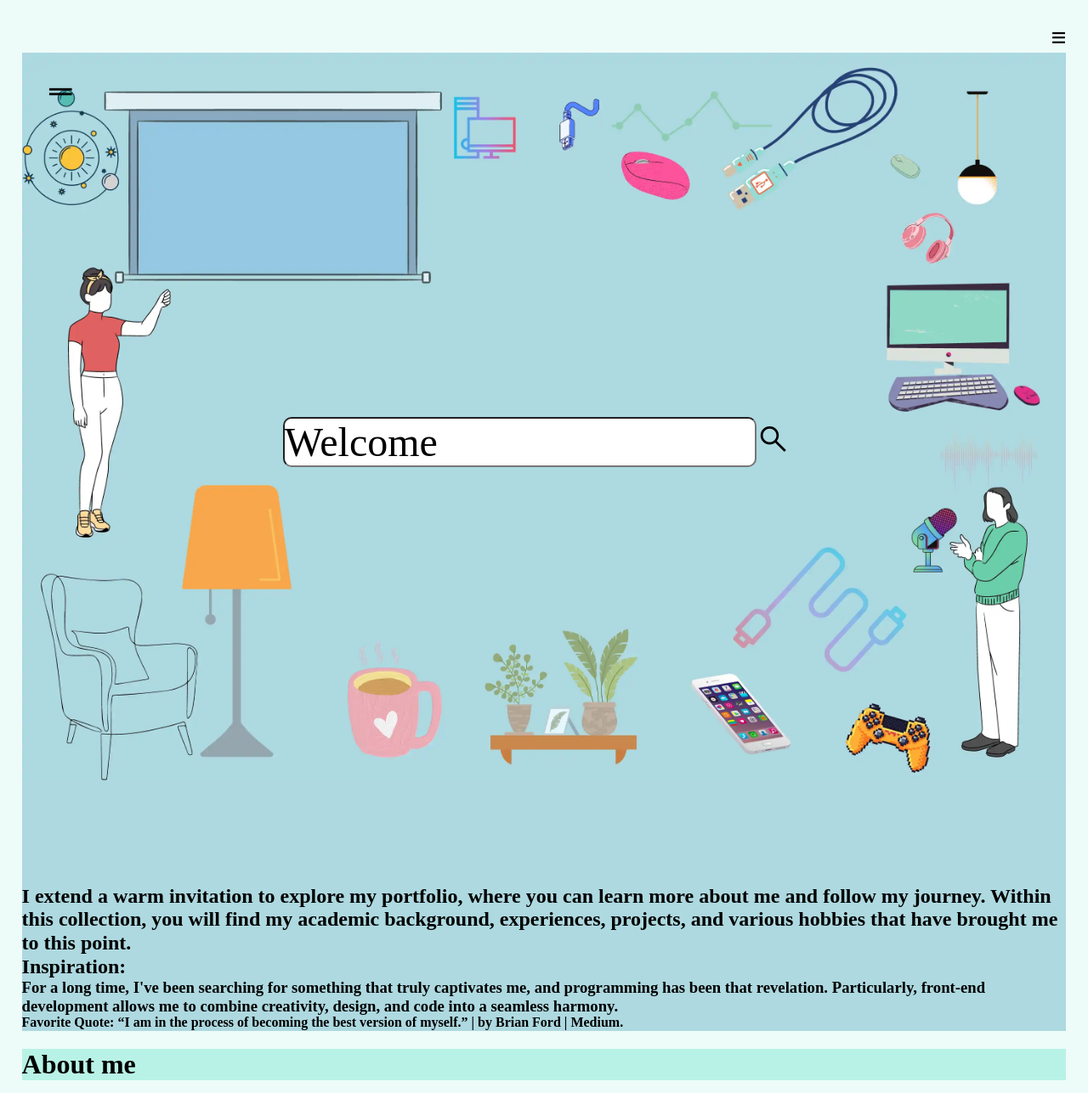
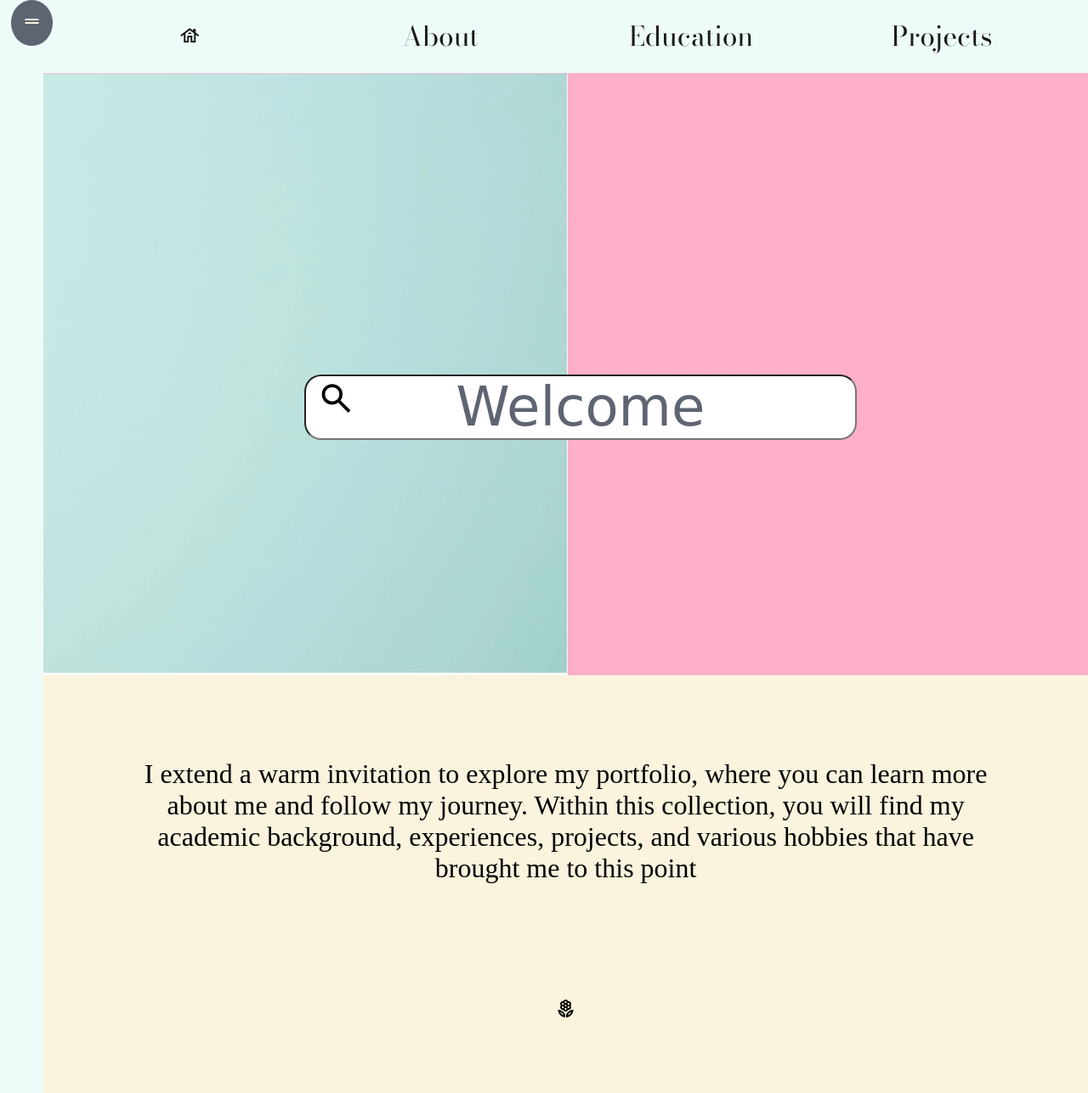
Before and after one commit to NaNajli/Portfolio2024, a plain HTML site: page portfolio/index.html in a window 1280 px wide. Shown: the top 1287 px of the page at 85% size. Drawn offline with nearby package versions, Linux system fonts and the light colour scheme; a web font is replaced by a local one.

Commit message:
portfolio

```diff
--- a/portfolio/index.html
+++ b/portfolio/index.html
@@ -4,41 +4,38 @@
 <head>
     <meta charset="UTF-8">
     <meta name="viewport" content="width=device-width, initial-scale=1.0">
-    <title>My portfolio</title>
+    <title>Nadia Rodriguez</title>
 
     <meta property="og:title" content="Portfolio ">
     <meta property="og:type" content="website">
     <meta property="og:image" content="">
-    <meta property="og:url" content="">
+    <meta property="og:url" content="https://nanajli.github.io/portfolio2024/portfolio/index.html">
 
     <link rel="stylesheet" href="styles/normalize.css">
     <link rel="stylesheet" href="styles/larger.css">
     <link rel="stylesheet" href="styles/base.css">
+    <link rel="icon" href="images/favicon.ico">
+
     <link rel="stylesheet"
         href="https://fonts.googleapis.com/css2?family=Material+Symbols+Outlined:opsz,wght,FILL,GRAD@20..48,100..700,0..1,-50..200">
 
     <meta name="description" content="My personal Portfolio">
     <meta name="author" content="Nadia Rodriguez">
-
-    <link rel="stylesheet" href="styles/base.css">
-    <link rel="stylesheet" href="styles/larger.css">
-    <link rel="icon" href="images/favicon.ico">
 </head>
 
 <body>
     <header>
-        <a id="menu" href="#"></a>
         <a id="menufixed" href="index.html"><span class="material-symbols-outlined">
                 drag_handle
             </span></a>
         <nav>
+            <button id="menu"></button>
             <ul class="navigation">
                 <li><a href="#home">
                         <span class="material-symbols-outlined">
                             house
                         </span></a></li>
-
-                <li><a href="#about">About</a></li>
+                <li><a href="#about" class="active">About </a></li>
                 <li><a href="#education">Education</a></li>
                 <li><a href="#projects">Projects</a></li>
             </ul>
@@ -47,25 +44,35 @@
     <main>
         <section id="home">
             <div id="hero-box">
-                <label><input id="welcome" placeholder="Thanks for coming" value="Welcome"
-                        title="Portfolio Nadia Rodriguez"><span id="search" class="material-symbols-outlined">
-                        search
-                    </span>
+                <div class="input-wrapper"><label>
+                        <input value=" Welcome " class="input" placeholder=" Thanks for coming..." />
+                        <svg xmlns="http://www.w3.org/2000/svg" height="24" class="input-icon" viewBox="0 -960 960 960"
+                            width="24">
+                            <path
+                                d="M784-120 532-372q-30 24-69 38t-83 14q-109 0-184.5-75.5T120-580q0-109 75.5-184.5T380-840q109 0 184.5 75.5T640-580q0 44-14 83t-38 69l252 252-56 56ZM380-400q75 0 127.5-52.5T560-580q0-75-52.5-127.5T380-760q-75 0-127.5 52.5T200-580q0 75 52.5 127.5T380-400Z" />
+                        </svg>
                     </label>
-                <img id="hero-img" src="images/welcome.webp" alt="background Buscador">
                 </div>
-            <h2 class="welcome1">I extend a warm invitation to explore my portfolio, where you can learn more about me
+                <img id="hero-img" src="images/background1.webp" alt="background Buscador">
+            </div>
+            <h2 class="welcome1">I extend a warm invitation to explore my portfolio, where you can learn more about
+                me
                 and follow
                 my
                 journey. Within this collection, you will find my academic background, experiences, projects,
                 and
-                various hobbies that have brought me to this point.</h2>
-            <h2>Inspiration:</h2>
+                various hobbies that have brought me to this point </h2>
+            <div class="icon-flor"> <span class="material-symbols-outlined">
+                    local_florist
+                </span></div>
+            <div class="insp">
+                <h2> Inspiration...</h2>
                 <h3>For a long time, I've been searching for something that truly captivates me, and programming has
                     been
                     that revelation. Particularly, front-end development allows me to combine creativity, design,
                     and code
                     into a seamless harmony.</h3>
+            </div>
             <h4>
                 Favorite Quote: “I am in the process of becoming the best version of myself.” | by Brian Ford |
                 Medium.
@@ -74,6 +81,7 @@
         <section id="about">
             <h1>About me</h1>
         </section>
+        <img id="background1" src="images/background.webp" alt="background ">
         <section id="education">
             <h1>My experience</h1>
             <h2>Academic Studies:</h2>
@@ -102,7 +110,24 @@
             <h1>Projects</h1>
         </section>
     </main>
-    <footer></footer>
+    <footer>
+        <p class="finde">You can find me here</p>
+        <div class="social">
+            <a href="https://github.com/NaNajli">
+                <img src="images/github.webp" alt="GitHub icon">
+            </a>
+            <a href="https://gmail.com">
+                <img src="images/gmail.webp" alt="Gmail icon">
+            </a>
+            <a href="https://www.linkedin.com/in/nadianajli">
+                <img src="images/linkedin.webp" alt="Linkedin icon">
+            </a>
+        </div>
+        <img class="logofoot" src="images/logonadiarodri.png" alt="Logo">
+        <div>
+            <p>©<span id="year">Year</span> -Nadia Rodriguez-Argentina </p>
+        </div>
+    </footer>
     <script src="scripts/portfolio.js"></script>
 </body>
 
--- a/portfolio/styles/base.css
+++ b/portfolio/styles/base.css
@@ -1,11 +1,14 @@
-@import url('https://fonts.googleapis.com/css2?family=Allura&family=Bodoni+Moda:ital,opsz,wght@0,6..96,400..900;1,6..96,400..900&display=swap');
+@import url('https://fonts.googleapis.com/css2?family=Fuggles&family=Waterfall&display=swap');
+@import url('https://fonts.googleapis.com/css2?family=Bodoni+Moda:ital,opsz,wght@0,6..96,400..900;1,6..96,400..900&family=Questrial&display=swap');
+
+
+
+
 
 * {
     margin: 0;
     padding: 0;
 }
-
-
 
 :root {
 
@@ -14,24 +17,14 @@
     --accent1-color: #FAF3DD;
     --accent2-color: #FFA69E;
     --accent3-color: #5E6472;
+}
 
+#home {
+    background-color: #FAF3DD;
+    font-family: "Waterfall", cursive;
 }
 
 
-body {
-    margin: 1%;
-    padding: 1%
-}
-
-#home {
-
-    background-color: #AED9E0;
-}
-
-#about {
-    background-color: #B8F2E6;
-
-}
 
 #education {
     background-color: #FAF3DD;
@@ -39,102 +32,72 @@ body {
 
 html {
     background-color: #EEFCF9;
+    margin-left: 4%;
+    max-width: 1600px;
 
 }
 
 #projects {
-    background-color: #FFA69E;
+    background-color: #AED9E0;
 }
-
-/*
-section {
-    height: 800px;
-}*/
 
 
 /*------------Nav---------------------*/
 
-nav {
-    color: #5E6472;
-    display: block;
-    float: right;
 
+#menufixed {
+    position: fixed;
+    background-color: #5E6472;
+    color: #FAF3DD;
+    padding: 1%;
+    border-radius: 50%;
+    margin-left: -3%;
+}
 
+.navigation {
+
+    list-style-type: none;
+    text-align: center;
+    font-size: 2rem;
+    font-family: "Bodoni moda";
+    font-weight: 50;
 
 }
 
-.material-symbols-outlined {
+a {
+    text-decoration: none;
+    color: #191919;
+}
+
+.open li {
+    display: none;
+    width: 100%;
+}
+
+.open li a {
+    display: none;
     font-size: 2rem;
-
 }
 
 #menu {
-    display: block;
-    font-size: 2rem;
-    font-weight: 700;
-    text-decoration: none;
-    color: #000;
-    text-align: right;
-
-}
-
-#menufixed {
-    position: fixed;
-    text-decoration: none;
-    background-color: rgba(220, 218, 218, 0);
-    margin: 1%;
-    padding: 1%;
-    color: #5E6472;
+    position: absolute;
+    font-size: 1.5rem;
+    border: 1px solid rgba(0, 0, 0, .3);
+    margin-left: 80%;
 
 
 }
 
 #menu::before {
-    content: "≡";
+    content: "☰";
 }
 
-.navigation {
-    list-style: none;
-    margin: 0 auto;
+#menu.open::before {
+    content: "X";
 
 }
 
-.navigation li {
-    display: none;
-}
-
-.navigation a {
-    display: block;
-    padding: 0.75rem;
-    text-align: right;
-    text-decoration: none;
-    color: black;
-    font-weight: 300;
-    transition: 0.5s;
-    font-size: clamp(1rem, 2vmin, 1.5rem);
-    font-family: 'Bodoni Moda';
-    width: 25%;
-    border-bottom-right-radius: 1px solid;
-
-
-
-}
-
-.show li {
-    background-color: rgb(0, 0, 0, 0);
-    display: block;
-
-}
-
-#menu.show::before {
-    content: "x";
-}
-
-ul.navigation.show {
-    text-align: right;
-}
-
-/*--------------------- */
+/*---------------------SECTION HOME------------------- */
 
 
 #hero-box {
@@ -143,32 +106,131 @@ ul.navigation.show {
     grid-template-columns: 1fr 1fr 1fr 1fr;
 }
 
-#menufixed{
-    color: black;
-    font-size: 2rem;
-}
 
 #hero-img {
     width: 100%;
     height: auto;
     grid-row: 1/3;
     grid-column: 1/5;
+
 }
 
-input {
-    font-size: 1.5rem;
-    border-radius: 10px 10px;
-    width: 60%;
+
+.input-wrapper {
+    position: relative;
+    width: 70%;
+    grid-column: 2/5;
+    grid-row: 2/3;
+
 }
 
-.welcome1 {
-    margin-top: 10%;
+.input {
+    text-align: center;
+    font-size: 4rem;
+    width: 100%;
+    border-radius: 20px 20px;
+    color: #5E6472;
+}
+
+
+.input-icon {
+    color: #191919;
+    position: absolute;
+    width: 45px;
+    height: 45px;
+    left: 15px;
+    top: 8%;
+    transform: translateY(-50%);
+
 }
 
 label {
     grid-row: 2/3;
     z-index: 1;
-    grid-column: 2/5;
+    grid-column: 2/4;
+    margin-left: 0%;
+
+}
+
+.welcome1 {
+    font-size: 2rem;
+    padding: 5%;
+    margin: 3%;
+    text-align: center;
+
+}
+
+#home h4 {
+    font-size: 2rem;
+    text-align: center;
+    padding: 5%;
+}
+
+.insp {
+    font-size: 2rem;
+    margin: 4%;
+    padding: 2%;
+    border-left: 1px solid #156064;
+    font-weight: 5;
+}
+
+.icon-flor {
+    text-align: center;
+    padding: 3%;
+}
+
+
+.material-symbols-outlined {
+    font-variation-settings:
+        'FILL' 0,
+        'wght' 500,
+        'GRAD' 0,
+        'opsz' 20,
+
+}
+
+/*---------------SECTION ABOUT --------------------*/
+
+#about {
+
+    font-family: "Bodoni Moda";
+    text-align: center;
+    font-size: 2rem;
+    padding: 5%;
+
+}
+
+h1::first-letter {
+    font-family: "Bodoni ";
+}
+
+
+/*---------------FOOTER-----------------------*/
+
+footer {
+    box-shadow: 3px 3px 3px 3px #5E6472;
+    margin: 3%;
+    background-color: white;
 
 
 }
+
+.social img {
+    width: 45px;
+    height: 45px;
+    margin: .5rem;
+
+}
+
+.logofoot {
+    width: 16rem;
+    height: auto;
+}
+
+footer,
+p {
+    padding: 1%;
+    font-size: 1.5rem;
+    font-family: "Bondoni";
+    text-align: right;
+}
--- a/portfolio/styles/larger.css
+++ b/portfolio/styles/larger.css
@@ -1,41 +1,78 @@
 @media(min-width:640px) {
-    .navigation a {
 
-        border-bottom: none;
-        font-size: 2.5rem;
-    }
+    /*---------------NAV -----------------------*/
+    nav .navigation {
 
-    .navigation li {
-        width: 10%;
+        display: flex;
 
 
     }
 
-    .material-symbols-outlined {
-        font-size: 2.5rem;
+    li a:hover {
+        text-shadow: 2px 2px 5px #5E6472;
+        font-size: 3rem;
+        color: black;
+    }
+
+    nav {
+        width: -50%;
+        padding: 2%;
+
 
     }
 
+    #menu {
+        display: none;
 
-    /*--------------------- */
-
-    input {
-        width: 90%;
-        font-size: 3rem;
-        border-radius: 10px 10px;
     }
 
-    label {
-        grid-row: 2/3;
-        z-index: 1;
-        grid-column: 2/4;
-        margin-left: 0%;
+    .navigation {
+        flex-direction: row;
+
+    }
+
+    .navigation li {
+        display: block;
+        flex: 1 1 100%;
+
+
 
     }
 
 
 
 
+    /*-----------------------------------------------*/
+
+
+
+    #hero-box {
+        grid-template-columns: auto;
+
+    }
+
+    .welcome1 {
+        font-size: 3rem;
+        text-align: center;
+        font-family: "Allura";
+        font-weight: 5;
+        padding: 10%;
+        margin: 1%;
+
+    }
+
+
+    /*----------------------------------------------------*/
+    #background1 {
+        width: 100%;
+    }
+
+    .logofoot {
+        width: 6rem;
+        height: auto;
+    }
+
+
 
 
 }
```
Also changed, not shown: portfolio/scripts/portfolio.js (+9 -5 lines), portfolio/images/background.webp (added), portfolio/images/background1.webp (added), portfolio/images/favicon.ico (added), portfolio/images/github.webp (added), portfolio/images/gmail.webp (added), portfolio/images/instagram.webp (added), portfolio/images/linkedin.webp (added), portfolio/images/logonadiarodri.png (added), portfolio/images/search_FILL0_wght400_GRAD0_opsz24.svg (added), portfolio/images/welcome (1).webp (added), portfolio/images/welcome.webp (deleted). Lines whose indentation alone changed are shown as unchanged.
